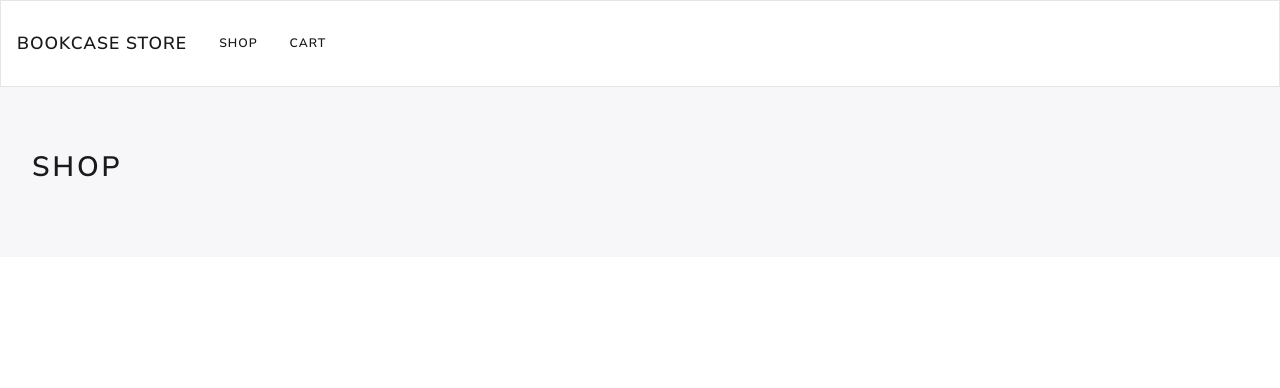
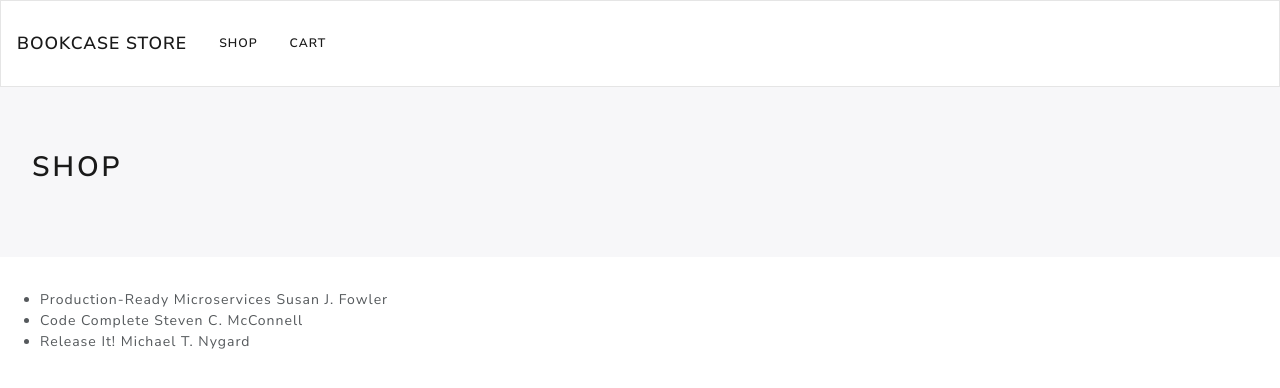
Before and after one commit to revuwem/bookcase-store, a React (Create React App) app: page /shop in a window 1280 px wide. Shown: the top 388 px of the page. Built offline with nearby package versions, Linux system fonts and the light colour scheme.

Commit message:
BookList and BookcaseServiceContext are imported

```diff
--- a/src/components/pages/shop-page.js
+++ b/src/components/pages/shop-page.js
@@ -1,11 +1,20 @@
 import React from 'react';
+import BookList from '../book-list';
 
-const ShopPage = () =>{
+import {withBookcaseService} from '../hoc';
+
+const ShopPage = ({bookcaseService}) => {
+
+    const books = bookcaseService.getBooks();
+
     return (
-        <div className="jumbotron">
-            <h2>Shop</h2>
+        <div className="shop-page">
+            <div className="jumbotron">
+                <h2>Shop</h2>
+            </div>
+            <BookList books={books}/>
         </div>
     );
 };
 
-export default ShopPage;
+export default withBookcaseService()(ShopPage);
```
